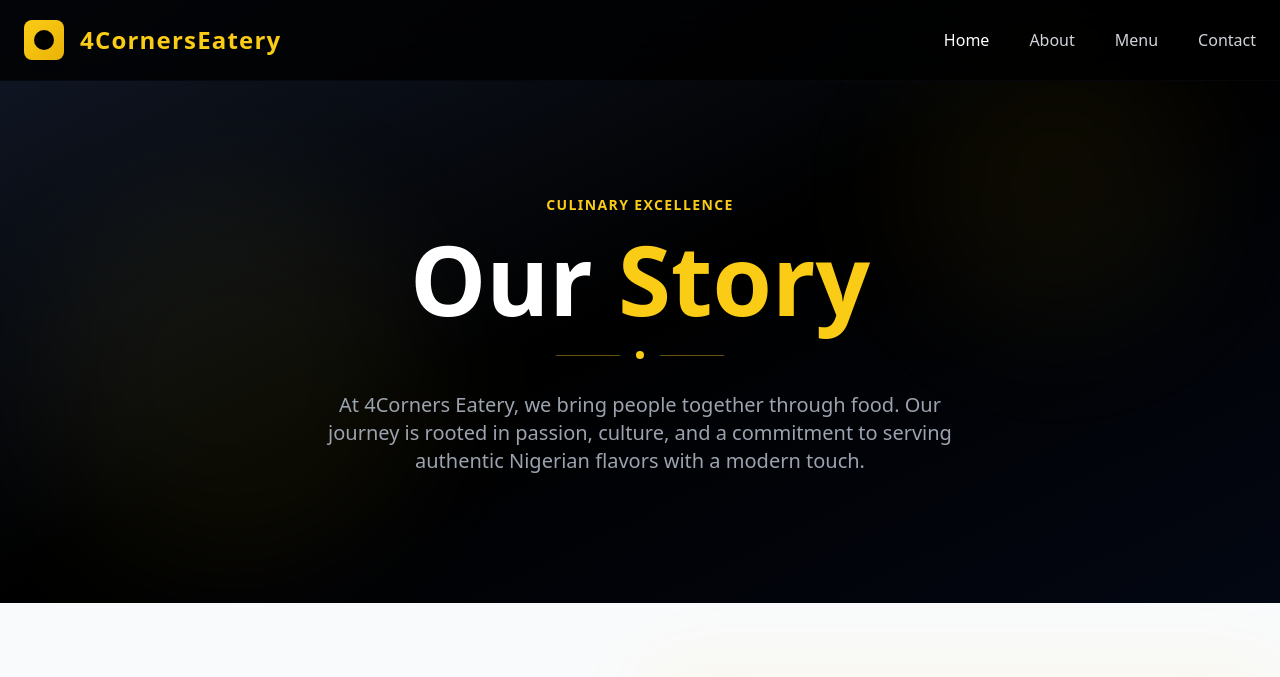
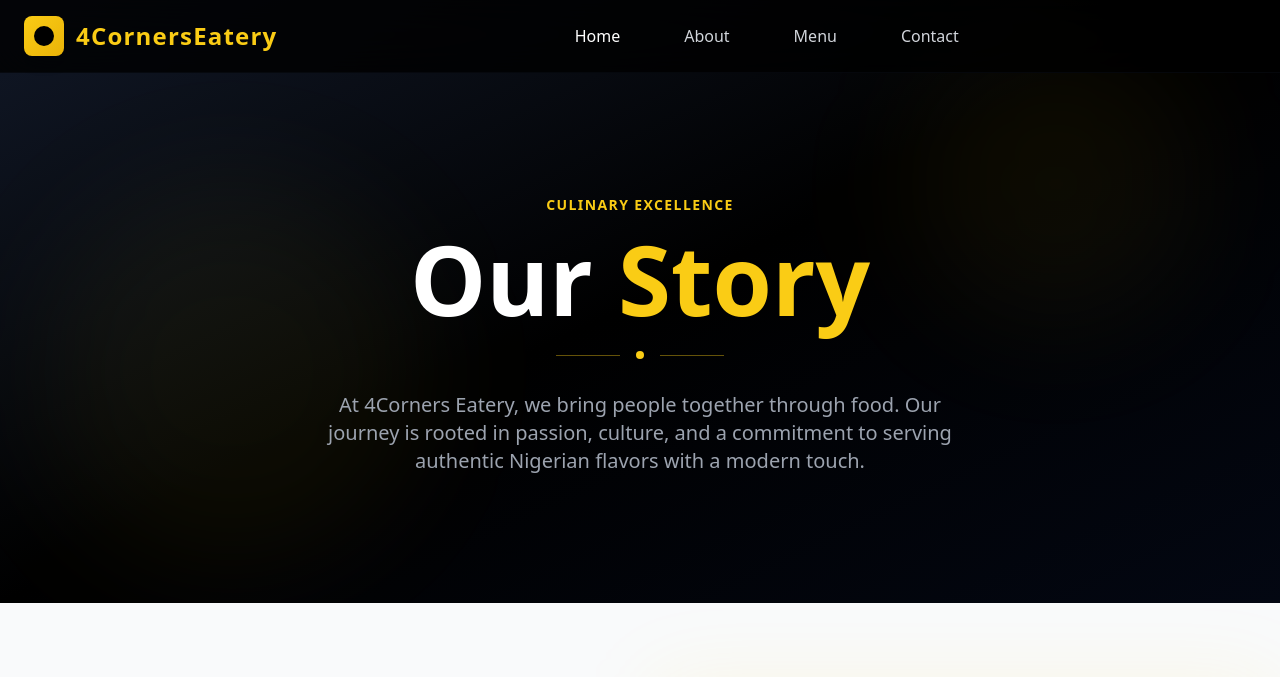
Before and after one commit to Blockfuse-TEAM-iv/4CornersEatery, a website: page about.html in a window 1280 px wide. Shown: the top 677 px of the page. Drawn offline with nearby package versions, Linux system fonts and the light colour scheme.

Commit message:
feature/center nav link from left to right

```diff
--- a/about.html
+++ b/about.html
@@ -16,38 +16,69 @@
   </head>
 
   <body class="bg-gray-50 antialiased">
-    <header
-      class="fixed top-0 w-full z-50 bg-black/80 backdrop-blur-xl border-b border-gray-900/30"
-    >
-      <nav class="container mx-auto px-6 py-5">
+   <!-- Header/Navbar -->
+    <header class="fixed top-0 w-full z-50 bg-black/80 backdrop-blur-xl border-b border-gray-900/30">
+        <nav class="container mx-auto px-6 py-4">
             <div class="flex items-center justify-between">
-          <div class="flex items-center space-x-4">
+                <!-- Brand -->
+                <div class="flex items-center space-x-3">
+                    <!-- Logo -->
                     <div
-              class="w-10 h-10 bg-gradient-to-br from-yellow-400 to-yellow-500 rounded-lg flex items-center justify-center shadow-lg"
-            >
+                        class="w-10 h-10 bg-gradient-to-br from-yellow-400 to-yellow-500 rounded-lg flex items-center justify-center shadow-lg">
                         <svg class="w-6 h-6 text-black" fill="currentColor" viewBox="0 0 24 24">
-                <path d="M12,2A10,10 0 0,0 2,12A10,10 0 0,0 12,22A10,10 0 0,0 22,12A10,10 0 0,0 12,2M12,4A8,8 0 0,1 4,12A8,8 0 0,1 12,20A8,8 0 0,1 20,12A8,8 0 0,1 12,4M12,6A6,6 0 0,0 6,12A6,6 0 0,0 12,18A6,6 0 0,0 18,12A6,6 0 0,0 12,6M12,8A4,4 0 0,0 8,12A4,4 0 0,0 12,16A4,4 0 0,0 16,12A4,4 0 0,0 12,8Z"/>
+                            <path
+                                d="M12,2A10,10 0 0,0 2,12A10,10 0 0,0 12,22A10,10 0 0,0 22,12A10,10 0 0,0 12,2M12,4A8,8 0 0,1 4,12A8,8 0 0,1 12,20A8,8 0 0,1 20,12A8,8 0 0,1 12,4M12,6A6,6 0 0,0 6,12A6,6 0 0,0 12,18A6,6 0 0,0 18,12A6,6 0 0,0 12,6M12,8A4,4 0 0,0 8,12A4,4 0 0,0 12,16A4,4 0 0,0 16,12A4,4 0 0,0 12,8Z" />
                         </svg>
                     </div>
-            <div class="text-2xl font-bold text-yellow-400 tracking-wider">4CornersEatery</div>
+                    <!-- Site Name -->
+                    <div class="text-2xl font-bold text-yellow-400 tracking-wider">
+                        4CornersEatery
+                    </div>
                 </div>
 
-          <div class="hidden md:flex items-center space-x-10">
-            <a href="index.html" class="text-white hover:text-yellow-400 transition-all font-medium">Home</a>
-            <a href="about.html" class="text-gray-300 hover:text-yellow-400 transition-all font-medium">About</a>
-            <a href="menu.html" class="text-gray-300 hover:text-yellow-400 transition-all font-medium">Menu</a>
-            <a href="contact.html" class="text-gray-300 hover:text-yellow-400 transition-all font-medium">Contact</a>
+                <!-- Desktop Navigation -->
+                <div class="hidden md:flex items-center justify-center flex-1 space-x-8">
+                    <a href="index.html" id="nav-home"
+                        class="nav-link text-white hover:text-yellow-400 transition-all duration-300 font-medium px-4 py-2 rounded-lg hover:bg-white/10">Home</a>
+                    <a href="about.html" id="nav-about"
+                        class="nav-link text-gray-300 hover:text-yellow-400 transition-all duration-300 font-medium px-4 py-2 rounded-lg hover:bg-white/10">About</a>
+                    <a href="menu.html" id="nav-menu"
+                        class="nav-link text-gray-300 hover:text-yellow-400 transition-all duration-300 font-medium px-4 py-2 rounded-lg hover:bg-white/10">Menu</a>
+                    <a href="contact.html" id="nav-contact"
+                        class="nav-link text-gray-300 hover:text-yellow-400 transition-all duration-300 font-medium px-4 py-2 rounded-lg hover:bg-white/10">Contact</a>
                 </div>
 
-          <button id="hamburger" class="md:hidden text-white">
-            <svg class="w-7 h-7" fill="none" stroke="currentColor" viewBox="0 0 24 24">
-              <path stroke-linecap="round" stroke-linejoin="round" stroke-width="2" d="M4 6h16M4 12h16M4 18h16"></path>
+                <!-- Login Button -->
+                <!-- <button class="hidden md:block px-6 py-2 bg-yellow-400 text-black font-semibold rounded-full hover:bg-yellow-300 transform hover:scale-105 transition-all duration-300 shadow-lg">
+                    Login
+                </button> -->
+
+                <!-- Mobile Hamburger Menu -->
+                <button id="hamburger" class="md:hidden focus:outline-none">
+                    <svg class="w-6 h-6 text-white" fill="none" stroke="currentColor" viewBox="0 0 24 24">
+                        <path id="hamburger-icon" stroke-linecap="round" stroke-linejoin="round" stroke-width="2"
+                            d="M4 6h16M4 12h16M4 18h16"></path>
+                        <path id="close-icon" class="hidden" stroke-linecap="round" stroke-linejoin="round"
+                            stroke-width="2" d="M6 18L18 6M6 6l12 12"></path>
                     </svg>
                 </button>
             </div>
+
+            <!-- Mobile Navigation -->
+            <div id="mobile-menu" class="hidden md:hidden mt-4 pb-4">
+                <div class="flex flex-col space-y-3">
+                    <a href="#home"
+                        class="text-white hover:text-yellow-400 transition-colors duration-300 font-medium py-2 mobile-nav-link">Home</a>
+                    <a href="#about"
+                        class="text-gray-300 hover:text-yellow-400 transition-colors duration-300 font-medium py-2 mobile-nav-link">About</a>
+                    <a href="menu.html"
+                        class="text-gray-300 hover:text-yellow-400 transition-colors duration-300 font-medium py-2 mobile-nav-link">Menu</a>
+                    <a href="contact.html"
+                        class="text-gray-300 hover:text-yellow-400 transition-colors duration-300 font-medium py-2 mobile-nav-link">Contact</a>
+                </div>
+            </div>
         </nav>
     </header>
-
     <main>
       <section class="relative pt-48 pb-32 overflow-hidden flex flex-col justify-center min-h-[500px]">
         <div class="absolute inset-0 bg-gradient-to-br from-gray-900 via-black to-gray-950"></div>
```
Lines whose indentation alone changed are shown as unchanged.
